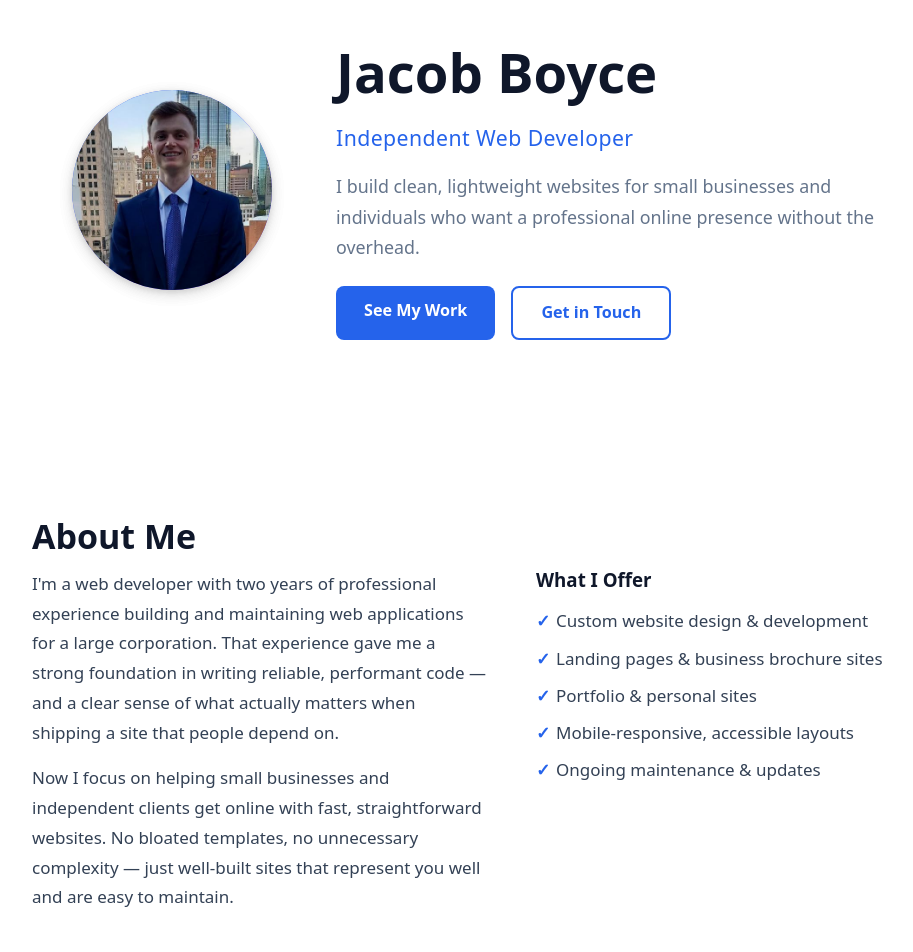
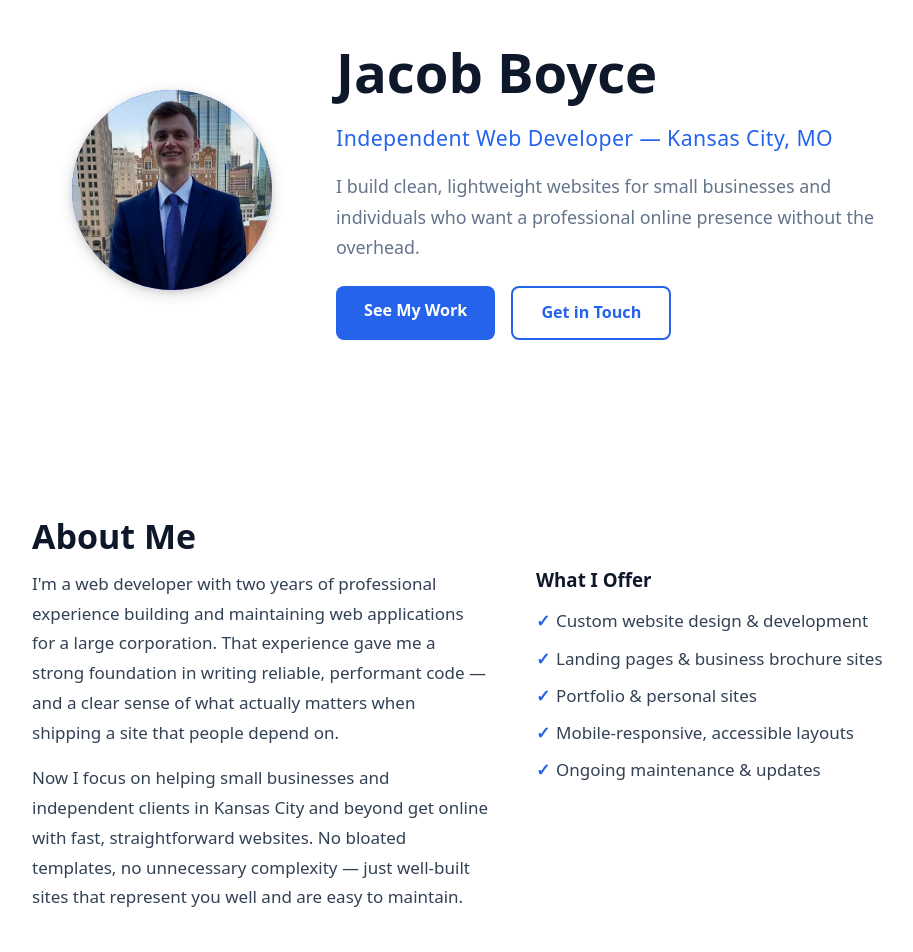
Before and after one commit to jboyce313/webdev-portfolio, a React (Vite) app: page / in a window 1280 px wide. Shown: the part 120-1072 px from the top of the page, without its empty margins (128-1041 px from the left). Built offline with nearby package versions, Linux system fonts and the light colour scheme.

Commit message:
improve seo

```diff
--- a/index.html
+++ b/index.html
@@ -5,6 +5,30 @@
     <link rel="icon" type="image/svg+xml" href="/webpage.svg" />
     <meta name="viewport" content="width=device-width, initial-scale=1.0" />
     <title>Jacob Boyce (Web Developer)</title>
+    <meta name="description" content="Jacob Boyce — Kansas City-based independent web developer building clean, lightweight websites for small businesses and individuals." />
+    <link rel="canonical" href="https://jacob-boyce.com" />
+    <meta property="og:title" content="Jacob Boyce (Web Developer)" />
+    <meta property="og:description" content="Clean, lightweight websites for small businesses and individuals who want a professional online presence without the overhead." />
+    <meta property="og:image" content="https://jacob-boyce.com/selfie.jpg" />
+    <meta property="og:url" content="https://jacob-boyce.com" />
+    <meta property="og:type" content="website" />
+    <script type="application/ld+json">
+    {
+      "@context": "https://schema.org",
+      "@type": "Person",
+      "name": "Jacob Boyce",
+      "jobTitle": "Web Developer",
+      "url": "https://jacob-boyce.com",
+      "email": "jboyce103094@gmail.com",
+      "description": "Kansas City-based independent web developer building clean, lightweight websites for small businesses and individuals.",
+      "address": {
+        "@type": "PostalAddress",
+        "addressLocality": "Kansas City",
+        "addressRegion": "MO",
+        "addressCountry": "US"
+      }
+    }
+    </script>
   </head>
   <body>
     <div id="root"></div>
--- a/src/components/About.jsx
+++ b/src/components/About.jsx
@@ -14,7 +14,7 @@ export default function About() {
             </p>
             <p>
               Now I focus on helping small businesses and independent clients
-              get online with fast, straightforward websites. No bloated
+              in Kansas City and beyond get online with fast, straightforward websites. No bloated
               templates, no unnecessary complexity — just well-built sites that
               represent you well and are easy to maintain.
             </p>
--- a/src/components/Hero.jsx
+++ b/src/components/Hero.jsx
@@ -2,11 +2,11 @@ export default function Hero() {
   return (
     <section className="hero" id="hero">
       <div className="hero-photo">
-        <img src="/selfie.jpg" alt="Jacob Boyce" className="hero-photo" />
+        <img src="/selfie.jpg" alt="Jacob Boyce" className="hero-photo" width="400" height="400" fetchpriority="high" />
       </div>
       <div className="hero-text">
         <h1>Jacob Boyce</h1>
-        <p className="hero-tagline">Independent Web Developer</p>
+        <p className="hero-tagline">Independent Web Developer — Kansas City, MO</p>
         <p className="hero-sub">
           I build clean, lightweight websites for small businesses and
           individuals who want a professional online presence without the overhead.
--- a/src/components/Portfolio.jsx
+++ b/src/components/Portfolio.jsx
@@ -29,7 +29,7 @@ export default function Portfolio() {
           {projects.map((project) => (
             <div className="project-card" key={project.id}>
               <div className="project-thumb">
-                <img className="project-img" src={project.img} alt={project.name} />
+                <img className="project-img" src={project.img} alt={project.name} loading="lazy" />
               </div>
               <div className="project-info">
                 <h3 className="project-name">{project.name}</h3>
```
Also changed, not shown: public/robots.txt (added), 1 other file (tests, documents, lock files or other folders).
